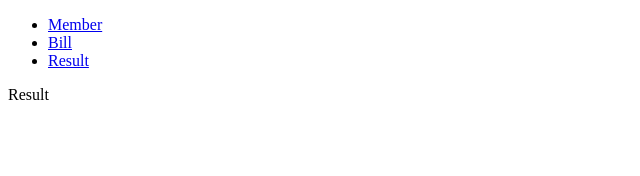
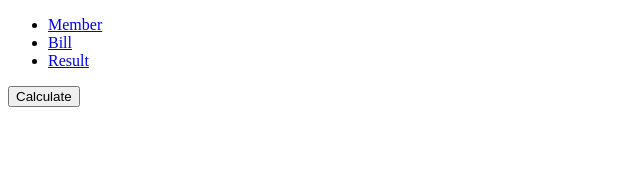
Before and after one commit to arun1118/easy-split, a React (Vite) app: page /result in a window 1280 px wide. Shown: the top 176 px of the page, without its empty margins (0-640 px from the left). Built offline with nearby package versions, Linux system fonts and the light colour scheme.

Commit message:
calculate individual amount just from bill item for an instance

```diff
--- a/src/pages/Bill.jsx
+++ b/src/pages/Bill.jsx
@@ -94,8 +94,8 @@ const Bill = () => {
             {
                 bill.map((billElem, idx)=>{
                     return(
-                    <div>
-                        <li key={idx}>{billElem["name"]}</li>
+                    <div key={idx}>
+                        <li>{billElem["name"]}</li>
                         <ul>
                             <li>{billElem["quantity"]}</li>
                             <li>{billElem["price"]}</li>
@@ -122,8 +122,8 @@ const Bill = () => {
 
                 <button type="submit">Add</button>
             </form>
-
-            <ul>
+            <p>All Taxes</p>
+            <ol>
             {
                 tax.map((taxval)=>{
                     return (
@@ -134,7 +134,7 @@ const Bill = () => {
                     )
                 })
             }
-            </ul>
+            </ol>
         </div>
     )
 }
--- a/src/pages/Result.jsx
+++ b/src/pages/Result.jsx
@@ -1,9 +1,50 @@
-import React from 'react'
+import React, { useState } from 'react'
+import { useSelector, useDispatch } from 'react-redux'
+import { calculateBill } from '../redux/data'
 
 const Result = () => {
-    return (
-      <div>Result</div>
-    )
+
+  const { member, bill, tax } = useSelector((state)=> state.data)
+
+  const [billDetail, setBillDetail] = useState({})
+
+  const handleCalculate = ()=>{
+
+    let amountIndividual = {}
+    member.forEach((memberElem)=> amountIndividual[memberElem["name"]] = 0)
+
+    let totalBillAmount = 0;
+    bill.forEach((billElem)=> {
+      let currentItemTotal = parseFloat(billElem["price"]) * parseInt(billElem["quantity"])
+      totalBillAmount += currentItemTotal
+      let currentItemMembers = billElem["members"].length
+      billElem["members"].forEach((member)=>{
+        amountIndividual[member["name"]] += (currentItemTotal/currentItemMembers)
+      })
+    })
+
+    let totalTaxAmount = 0;
+    tax.forEach((taxElem)=> {
+      totalTaxAmount += parseFloat(taxElem["amount"])
+    })
+
+    setBillDetail(amountIndividual)
+  }
+
+  return (
+    <>
+    <div>
+      <button onClick={handleCalculate}>Calculate</button>
+    </div>
+    <ul>
+    {
+      Object.entries(billDetail).map(([name,amount],idx)=>{
+        return <li key={idx}>{name} -----  {amount}</li>
+      })
+    }
+    </ul>
+    </>
+  )
 }
 
 export default Result
```
